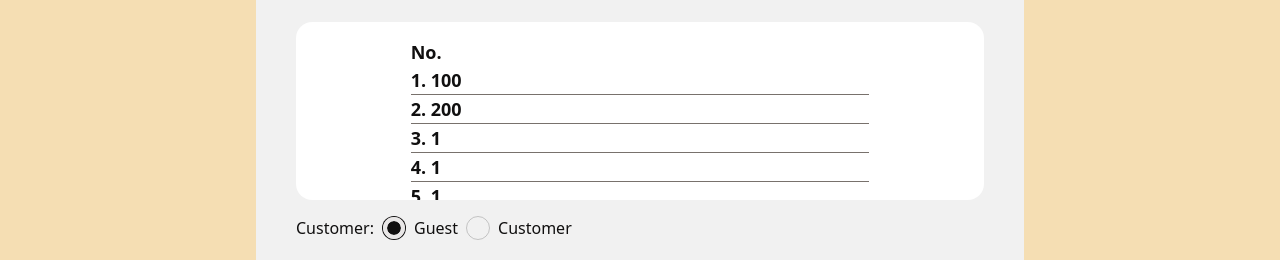
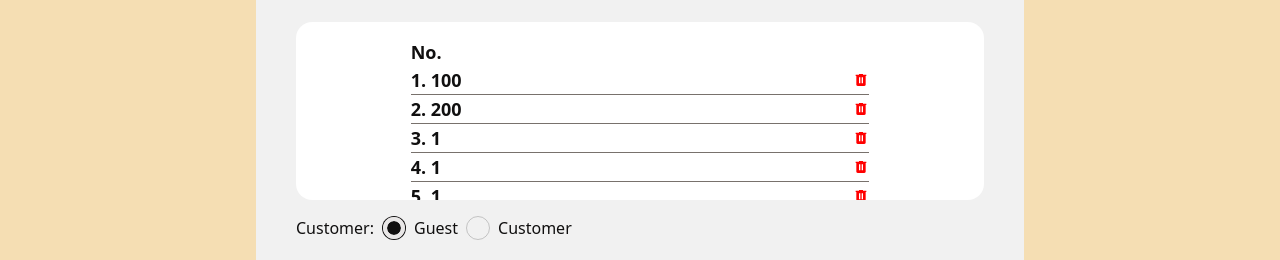
Before and after one commit to TanasitISTG/203-Store, a Vue app: page / in a window 1280 px wide. Shown: the part 218-478 px from the top of the page. Built offline with nearby package versions, Linux system fonts and the light colour scheme.

Commit message:
✨feature: functional delete icon

```diff
--- a/src/components/Cashier/Cashier.vue
+++ b/src/components/Cashier/Cashier.vue
@@ -1,6 +1,7 @@
 <script setup>
 import { ref, watch } from 'vue';
 import BaseCard from '../Base/BaseCard.vue';
+import MaterialSymbolsDelete from '../Icons/MaterialSymbolsDelete.vue';
 
 let amount = ref('');
 let testArr = ref([100, 200, 1, 1, 1]);
@@ -31,6 +32,11 @@ const addAmount = () => {
 
     testArr.value.push(parseInt(amount.value));
     amount.value = '';
+    checkDiscount();
+}
+
+const removeAmount = (index) => {
+    testArr.value.splice(index, 1);
     checkDiscount();
 }
 
@@ -77,7 +83,14 @@ watch([testArr.value, customerType], () => {
             <div class="w-2/3 h-ful mx-auto pt-4">
                 <p class="text-lg font-semibold">No.</p>
                 <div v-for="(amount, index) in testArr" :key="index">
-                    <p class="text-lg font-semibold">{{ index + 1 }}. {{ amount }}</p>
+                    <div class="w-full flex flex-row">
+                        <div class="w-1/2 flex justify-start">
+                            <p class="text-lg font-semibold">{{ index + 1 }}. {{ amount }}</p>
+                        </div>
+                        <div class="w-1/2 flex justify-end items-center">
+                            <MaterialSymbolsDelete class="cursor-pointer" @click="removeAmount(index)" />
+                        </div>
+                    </div>
                     <hr class="border-stone-500" />
                 </div>
             </div>
```
